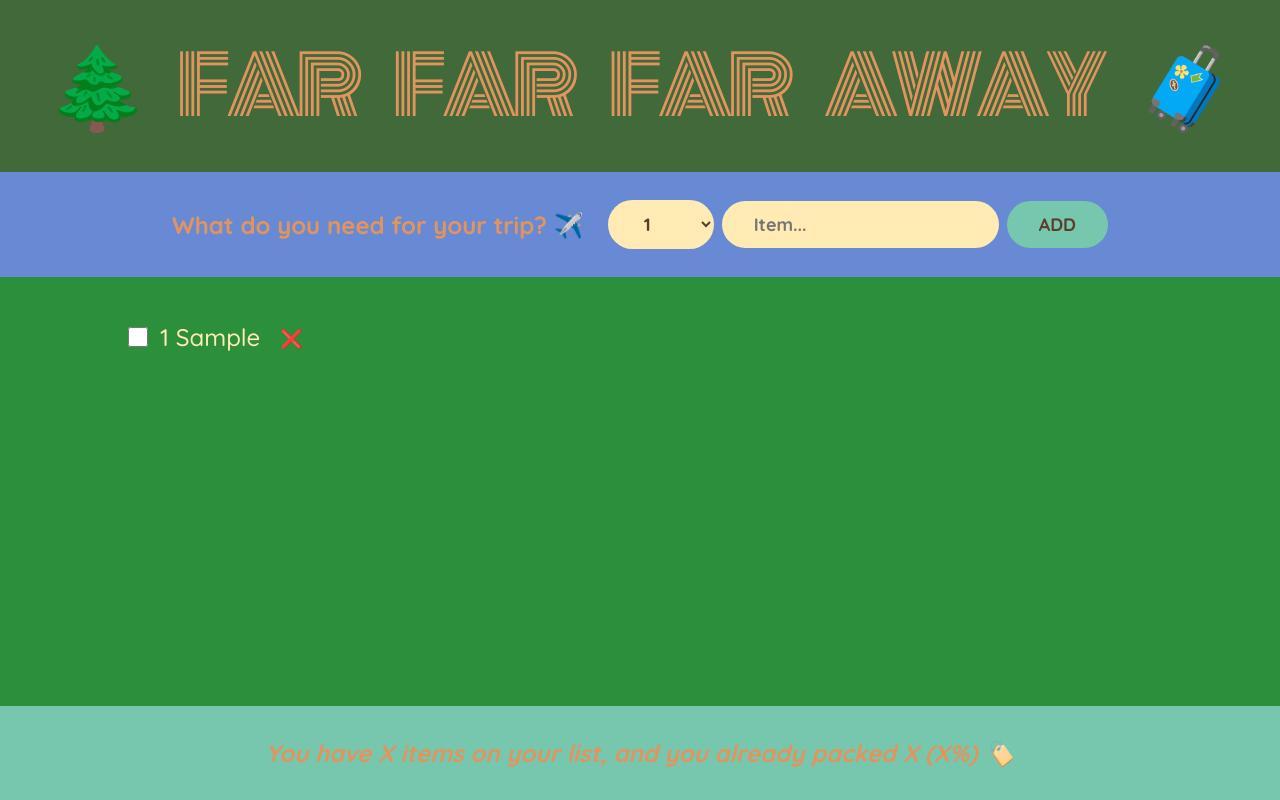
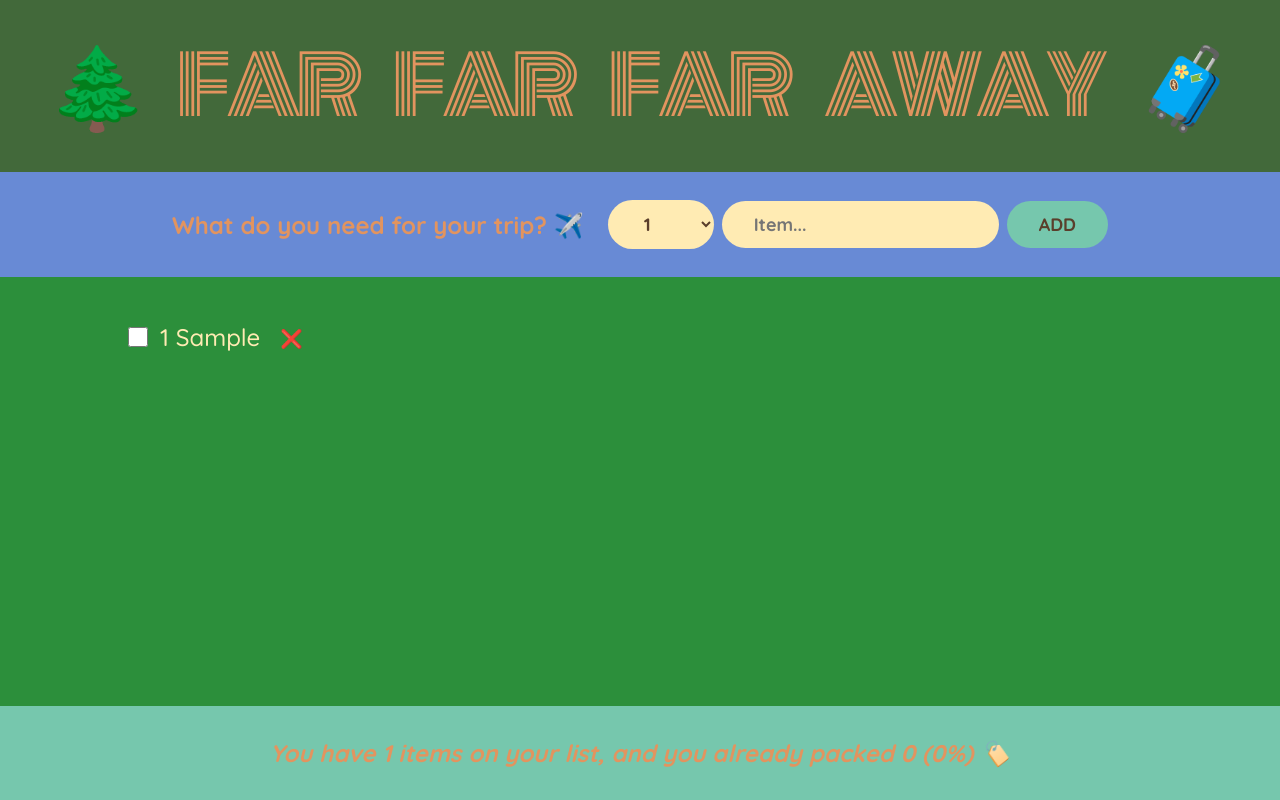
Before and after one commit to gtzjesus/FarAway, a React (Create React App) app: page / in a window 1280 px wide. Both pictures are taken after typing "Sample" into the empty fields and a click on the button "ADD". Built offline with nearby package versions, Linux system fonts and the light colour scheme; the HTML template or start-up script is replaced by a standard one.

Commit message:
Calculating Statistics

```diff
--- a/src/App.js
+++ b/src/App.js
@@ -8,7 +8,6 @@
   }
 
   function handleDeleteItem(id) {
-    console.log(id);
     setItems((items) => items.filter((item) => item.id !== id));
   }
 
@@ -29,7 +28,7 @@
         onDeleteItem={handleDeleteItem}
         onHandleToggleItem={handleToggleItem}
       />
-      <Stats />
+      <Stats items={items} />
     </div>
   );
 }
@@ -109,10 +108,28 @@
     </li>
   );
 }
-function Stats() {
+function Stats({ items }) {
+  // EARLY RETURN
+  if (!items.length)
+    return (
+      <p className="stats">
+        <em>Start adding some items to your list 🧳</em>
+      </p>
+    );
+
+  // COMPUTE
+  const numItems = items.length;
+  const numPacked = items.filter((item) => item.packed).length;
+  const percentage = Math.round((numPacked / numItems) * 100);
+
   return (
     <footer className="stats">
-      <em>You have X items on your list, and you already packed X (X%) 🏷️</em>
+      <em>
+        {percentage === 100
+          ? 'You are all packed, ready to go! 🚀'
+          : ` You have ${numItems} items on your list, and you already packed
+        ${numPacked} (${percentage}%) 🏷️`}
+      </em>
     </footer>
   );
 }
```
